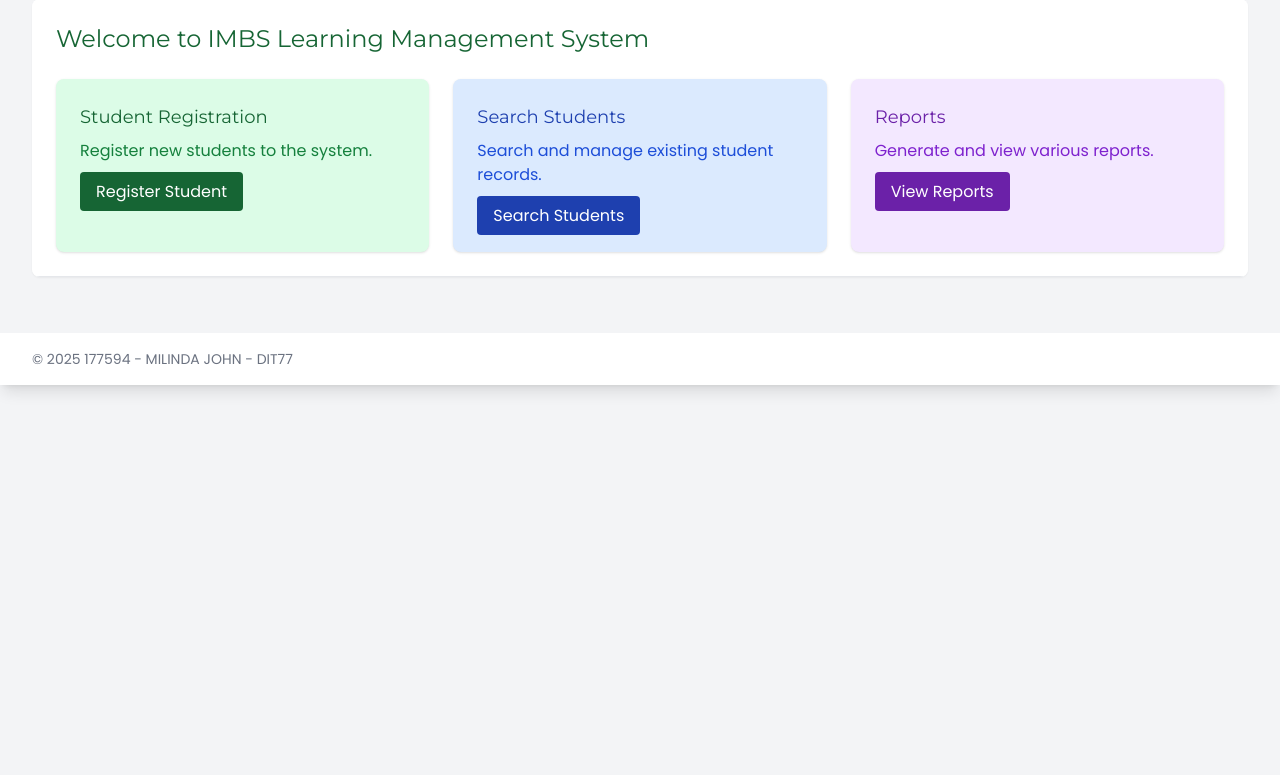
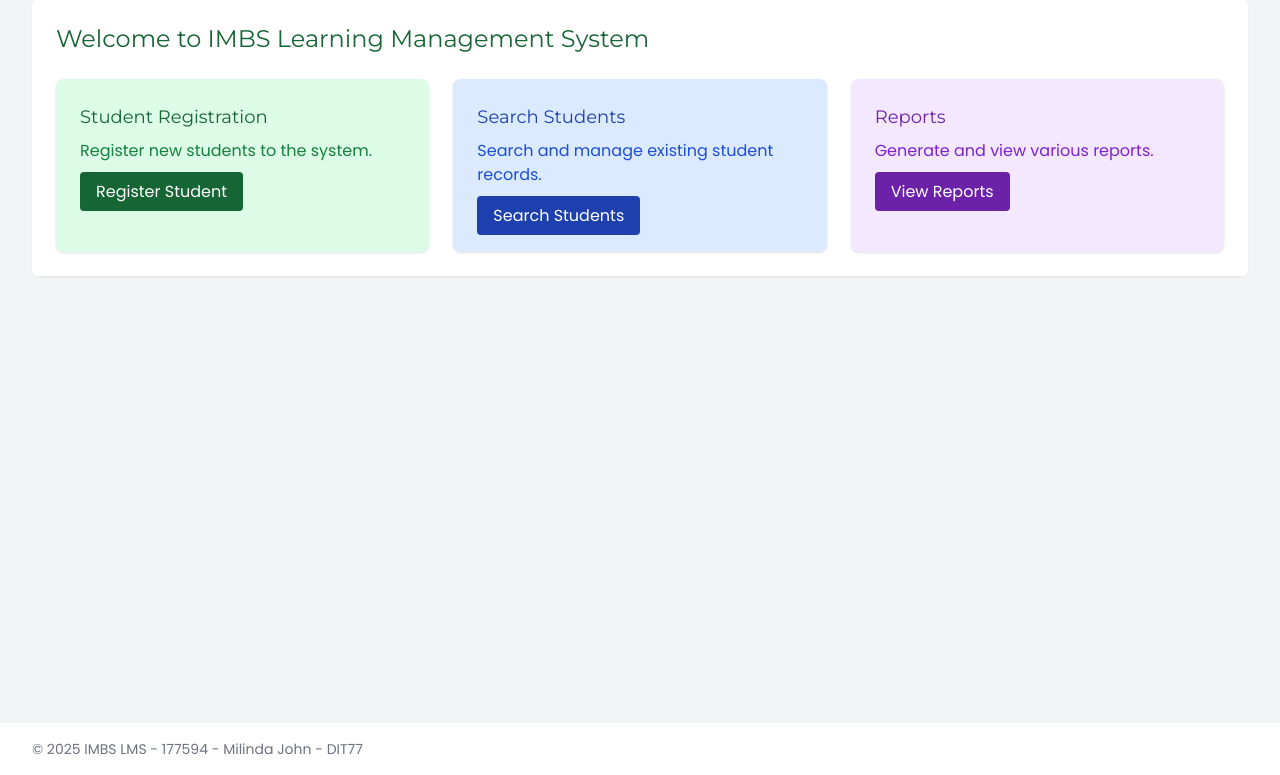
Before and after one commit to milindajay/IMBS-LMS, a PHP site: page / in a window 1280 px wide. Shown: the part 25-800 px from the top of the page. Run offline with PHP 8.4, Linux system fonts and the light colour scheme; the visitor is signed in with stand-in values (Sample User, id 1); some libraries are stand-ins or nearby versions.

Commit message:
Update footer.php
Added jQuery to the Footer

```diff
--- a/components/footer.php
+++ b/components/footer.php
@@ -1,12 +1,20 @@
-    <footer class="bg-white shadow-lg mt-8">
+<footer class="bg-white shadow-lg mt-auto">
     <div class="max-w-7xl mx-auto py-4 px-4 sm:px-6 lg:px-8">
         <div class="flex justify-between items-center">
             <div class="text text-sm text-gray-500">
-                    &copy; <?php echo date('Y'); ?> 177594 - MILINDA JOHN - DIT77
+                &copy; <?php echo date('Y'); ?> IMBS LMS - 177594 - Milinda John - DIT77
             </div>
         </div>
     </div>
 </footer>
+<?php if(isset($useJQuery) && $useJQuery): ?>
+<script src="https://code.jquery.com/jquery-3.6.0.min.js"></script>
+<?php endif; ?>
+<?php if(isset($pageScript)): ?>
+<script>
+<?php echo $pageScript; ?>
+</script>
+<?php endif; ?>
 </body>
 
 </html>
```
Lines whose indentation alone changed are shown as unchanged.
